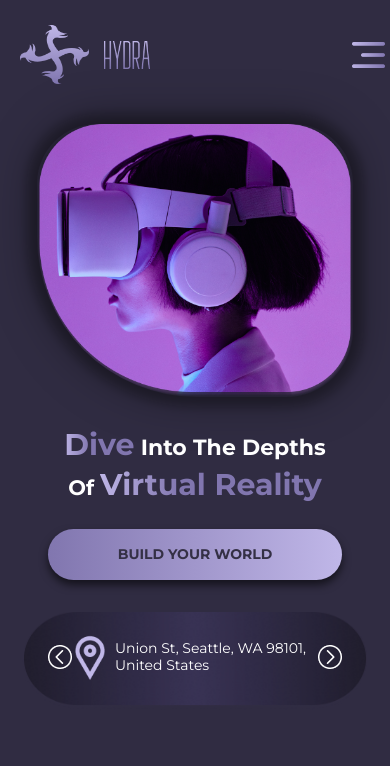
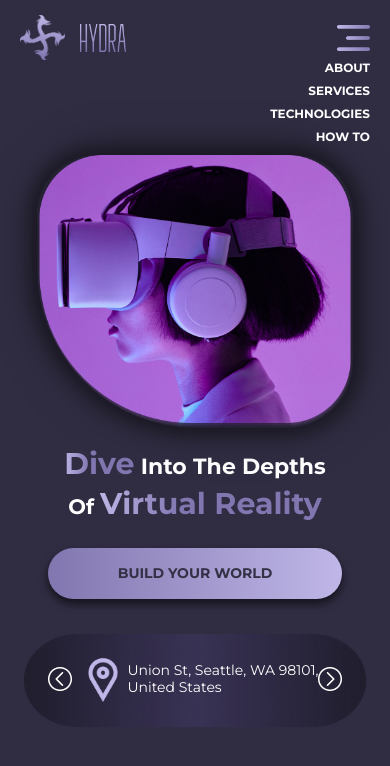
Before and after one commit to victordev86/hydra-vr, a plain HTML site: page index.html in a window 390 px wide. Drawn offline with Linux system fonts and the light colour scheme.

Commit message:
started Javascript aplication on Menu (mobile version)

```diff
--- a/index.html
+++ b/index.html
@@ -91,4 +91,6 @@
     </div>
 </body>
 
+<script src="./script.js"></script>
+
 </html>
--- /dev/null
+++ b/script.js
@@ -0,0 +1,11 @@
+const menuMobile = document.querySelector(".menu-mobile")
+
+function menuClick() {
+
+
+    console.log("botao clicado")
+}
+
+menuMobile.addEventListener("click", menuClick)
+
+console.log(menuMobile)
--- a/style.css
+++ b/style.css
@@ -12,7 +12,7 @@ body {
 }
 
 .container {
-    margin: 35px 75px;
+    margin: 20px 75px;
 }
 
 header {
@@ -81,7 +81,8 @@ header {
     padding: 17px 34px;
     background: linear-gradient(90deg, #8176AF 0%, #C0B7E8 100%);
     border-radius: 40px;
-    filter: drop-shadow(0px 5px 4px rgba(0, 0, 0, 0.589));    border: none;
+    filter: drop-shadow(0px 5px 4px rgba(0, 0, 0, 0.589));
+    border: none;
     cursor: pointer;
 }
 
@@ -155,7 +156,8 @@ p {
     color: #343045;
     background: linear-gradient(90deg, #8176AF 0%, #C0B7E8 100%);
     border-radius: 40px;
-    filter: drop-shadow(0px 5px 4px rgba(0, 0, 0, 0.589));    padding: 17px 43px;
+    filter: drop-shadow(0px 5px 4px rgba(0, 0, 0, 0.589));
+    padding: 17px 43px;
     border: none;
     cursor: pointer;
 }
@@ -194,16 +196,24 @@ footer {
     align-items: center;
 }
 
+.rectangle {
+    width: 100%;
+    max-width: 1150px;
+    z-index: 1;
+}
+
 .contacts {
     display: flex;
     justify-content: center;
     align-items: center;
     position: absolute;
+    z-index: 2;
 }
 
 .location-img {
     width: 70px;
     height: 70px;
+    margin-left: 25px;
 }
 
 .box-location {
@@ -228,11 +238,11 @@ h3 {
 .phone-img {
     width: 59px;
     height: 59px;
-    margin: 0px 10px 0 90px;
+    margin: 0px 10px 0 30px;
 }
 
 .box-phone {
-    width: 290px;
+    width: 200px;
 }
 
 h4 {
@@ -253,6 +263,7 @@ h4 {
 .email-img {
     width: 65px;
     height: 65px;
+    margin: 0px 5px 0 0px;
 }
 
 .box-email {
@@ -309,12 +320,14 @@ h5 {
 
     header {
         display: flex;
-        margin: 25px 0 0 20px;
+        margin: 15px 20px 0 20px;
+        justify-content: space-between;
+        align-items: center;
     }
 
     .logo-vr {
-        width: 69px;
-        height: 59px;
+        width: 45px;
+        height: 45px;
     }
 
     .hydra {
@@ -323,8 +336,19 @@ h5 {
         margin: 0;
     }
 
+    nav {
+        position: absolute;
+        top: 60px;
+        right: 0;
+        display: flex;
+        flex-direction: column;
+        align-items: end;
+        z-index: 2;
+    }
+
     .header-link {
-        display: none;
+        display: block;
+        margin-bottom: 8px;
     }
 
     .button-header {
@@ -334,12 +358,13 @@ h5 {
     .menu-mobile {
         display: inline-block;
         position: relative;
-        margin: 0 20px 0 202px;
         cursor: pointer;
     }
 
     main {
-        display: block;
+        display: flex;
+        flex-direction: column-reverse;
+        margin-top: 55px;
     }
 
     .vr-mask {
@@ -353,9 +378,7 @@ h5 {
 
     .left-section {
         display: block;
-        position: absolute;
-        top: 300px;
-        width: 100%;
+        margin-top: 15px;
     }
 
     .right-section {
@@ -404,7 +427,6 @@ h5 {
     footer {
         display: flex;
         position: relative;
-        top: 250px;
     }
 
     .location-img {
```
